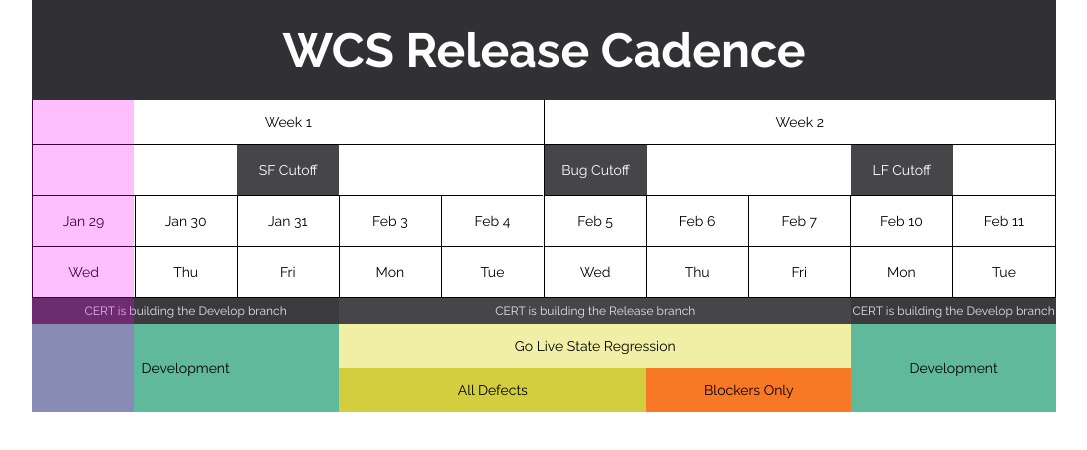
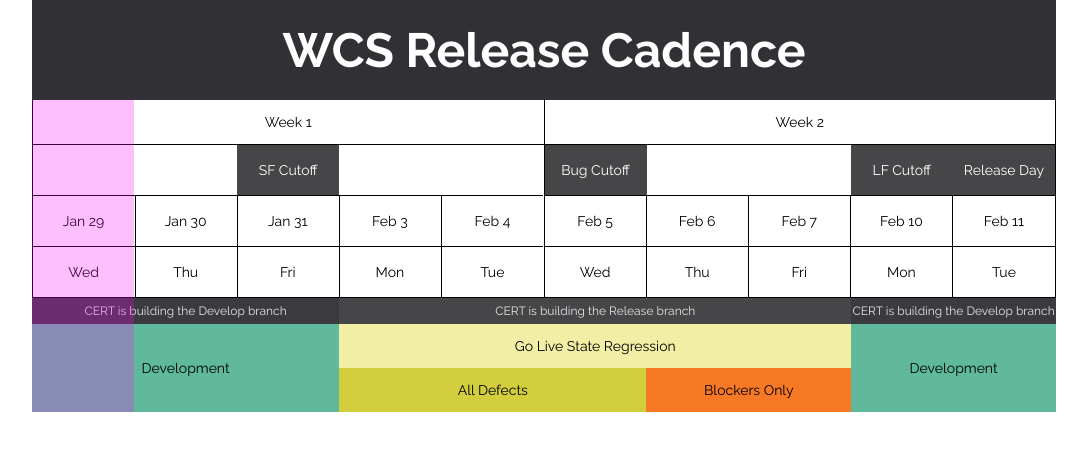
Before and after one commit to drewstewartdesigns/release-cadence, a React (Create React App) app: page / in a window 1280 px wide. Shown: the top 450 px of the page, without its empty margins (96-1183 px from the left). Built offline with nearby package versions, Linux system fonts and the light colour scheme.

Commit message:
Removed debugger

```diff
--- a/src/components/day/day.component.jsx
+++ b/src/components/day/day.component.jsx
@@ -2,11 +2,10 @@
 import moment from 'moment';
 
 import './day.styles.css';
-debugger
+
 const firstSprintStartDate = moment('2020-01-02');// replace with date of starting sprint
 const today = moment();
 const weekDiff = Math.abs(firstSprintStartDate.week() - today.week());// number of weeks between
-//let currentSprintStartDate = today.clone().subtract(today.day(), 'd');// force Sunday of the current week
 let currentSprintStartDate = today.clone().day(2);
 if (weekDiff % 2 > 0) {
     // if evaluation is 1, current day is in week 2
--- a/src/data/weeks.js
+++ b/src/data/weeks.js
@@ -18,7 +18,7 @@
         {id: 2},
         {id: 3},
         {id: 4, details: 'LF Cutoff'},
-        {id: 5}
+        {id: 5, details: 'Release Day'}
       ]
     }/* ,
     {
```
